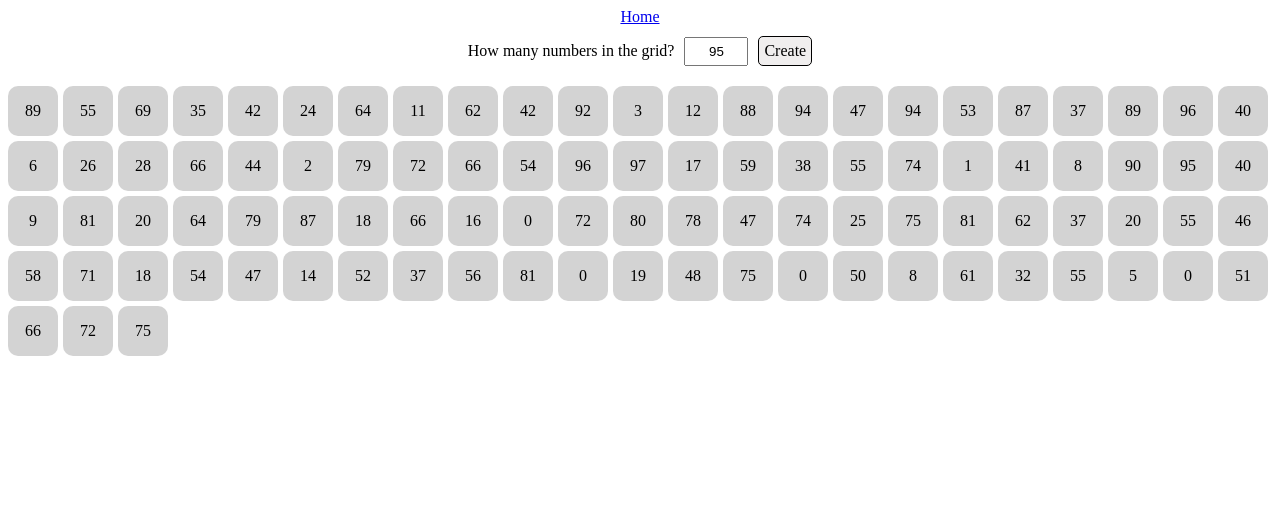
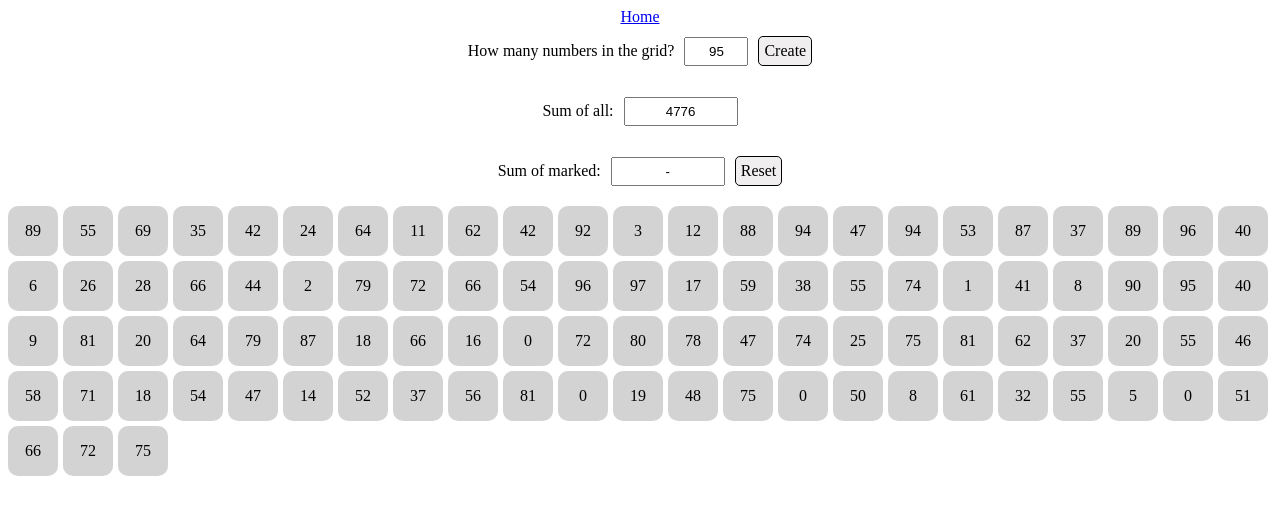
Before and after one commit to yehorgorstein/Yehor-Gorstein---Projekt-DDU2, a plain HTML site: page sum/index.html in a window 1280 px wide. Drawn offline with Linux system fonts and the light colour scheme.

Commit message:
Gjort funktionen för att hitta värdet på alla celler i griden tillsammans

```diff
--- a/sum/index.css
+++ b/sum/index.css
@@ -0,0 +1,5 @@
+.sumInput{
+    width: 100px;
+    padding: 5px;
+    text-align: center;
+}
--- a/sum/index.html
+++ b/sum/index.html
@@ -1,12 +1,26 @@
 <!DOCTYPE html>
 <html lang="en">
+
 <head>
     <meta charset="UTF-8">
     <meta name="viewport" content="width=device-width, initial-scale=1.0">
     <title>Sum</title>
     <link rel="stylesheet" href="../common.css">
+    <link rel="stylesheet" href="index.css">
 </head>
+
 <body>
+    <div class="commonDiv">
+        <p>Sum of all:</p>
+        <input id="sumAllInput" class="sumInput">
+    </div>
+
+    <div class="commonDiv">
+        <p>Sum of marked:</p>
+        <input id="sumMarkedInput" class="sumInput">
+        <div class="button">Reset</div>
+    </div>
+
     <script src="../common.js"></script>
     <script src="index.js"></script>
 </body>
--- a/sum/index.js
+++ b/sum/index.js
@@ -0,0 +1,34 @@
+let sumAllInput = document.getElementById("sumAllInput");
+let sumMarkedInput = document.getElementById("sumMarkedInput");
+sumMarkedInput.value = "-";
+
+const sumAll = () => {
+    totalSum = 0;
+    for (let cell of grid.children){
+        let cellValue = Number(cell.textContent);
+        if (cell){
+            totalSum += cellValue;
+        }
+    }
+    sumAllInput.value = totalSum;
+}
+
+
+const sumMarked = () => {
+    for (let cell of grid.children){
+        cell.addEventListener("click", () => {
+            let cellValue = Number(cell.textContent);
+            cell.style.backgroundColor = "lightgreen";
+            if (cell){
+                sumMarkedInput.value += cellValue;
+            }
+        })
+    }
+}
+
+sumAll();
+sumMarked();
+
+createButton.addEventListener("click", () => {
+    sumAll();
+})
```
Also changed, not shown: repetitions/index.js (+10 -0 lines).
